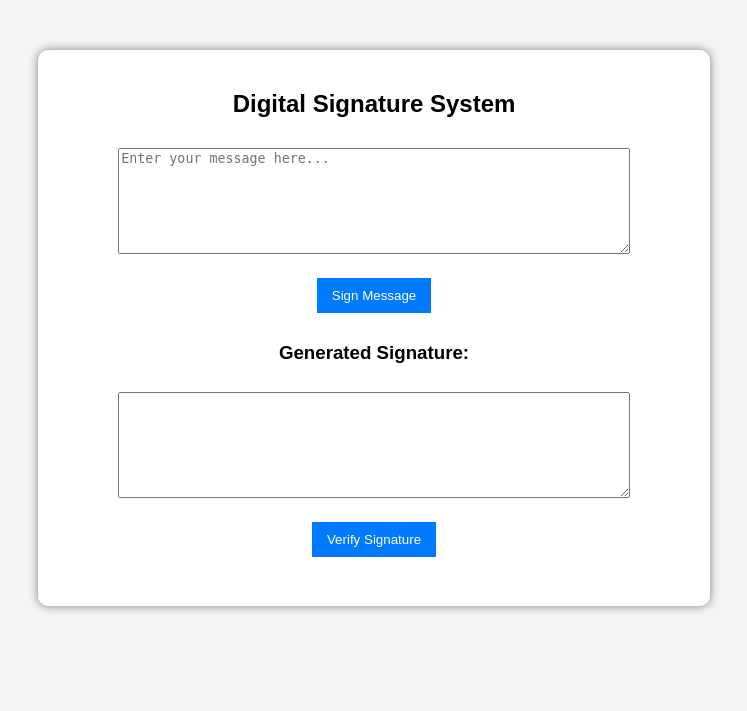
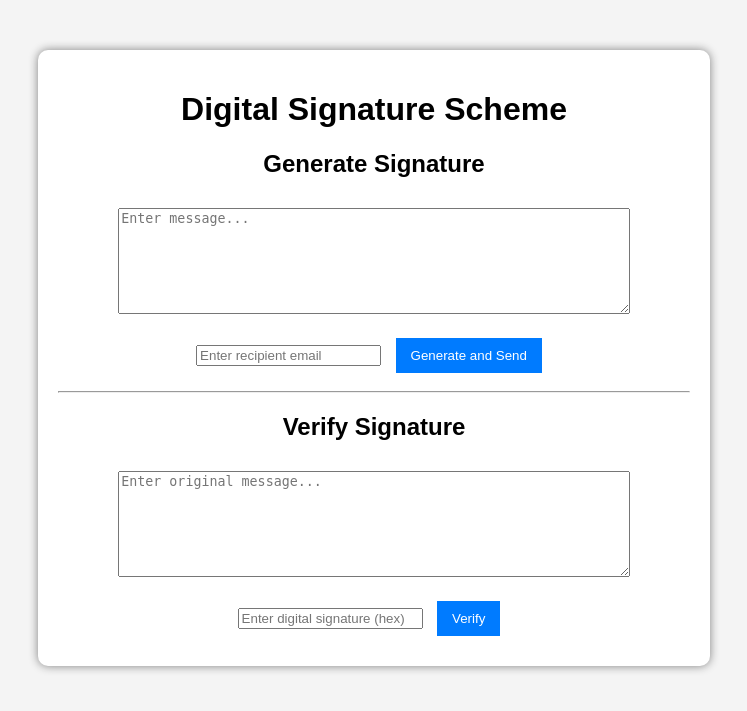
Before and after one commit to Nagendra0228/INS-Project, a Flask app: page / in a window 1280 px wide. Shown: the top 711 px of the page, without its empty margins (266-1013 px from the left). Run offline with Flask 3, Linux system fonts and the light colour scheme.

Commit message:
Update index.html

```diff
--- a/templates/index.html
+++ b/templates/index.html
@@ -2,58 +2,57 @@
 <html lang="en">
 <head>
     <meta charset="UTF-8">
-    <meta name="viewport" content="width=device-width, initial-scale=1.0">
-    <title>Digital Signature System</title>
-    <link rel="stylesheet" href="{{ url_for('static', filename='style.css') }}">
+    <title>Digital Signature Scheme</title>
+    <link rel="stylesheet" href="/static/style.css">
 </head>
 <body>
     <div class="container">
-        <h2>Digital Signature System</h2>
+        <h1>Digital Signature Scheme</h1>
 
-        <textarea id="message" placeholder="Enter your message here..."></textarea>
-        <button onclick="signMessage()">Sign Message</button>
+        <form id="genForm">
+            <h2>Generate Signature</h2>
+            <textarea name="message" placeholder="Enter message..." required></textarea>
+            <input type="email" name="email" placeholder="Enter recipient email" required>
+            <button type="submit">Generate and Send</button>
+        </form>
 
-        <h3>Generated Signature:</h3>
-        <textarea id="signature" readonly></textarea>
+        <div id="output"></div>
 
-        <button onclick="verifySignature()">Verify Signature</button>
-        <h3 id="verification-status"></h3>
+        <hr>
+
+        <form id="verifyForm">
+            <h2>Verify Signature</h2>
+            <textarea name="message" placeholder="Enter original message..." required></textarea>
+            <input type="text" name="signature" placeholder="Enter digital signature (hex)" required>
+            <button type="submit">Verify</button>
+        </form>
+
+        <div id="verifyOutput"></div>
     </div>
 
     <script>
-        function signMessage() {
-            let message = document.getElementById("message").value;
+        document.getElementById('genForm').onsubmit = async (e) => {
+            e.preventDefault();
+            const formData = new FormData(e.target);
+            const res = await fetch('/generate_signature', {
+                method: 'POST',
+                body: formData
+            });
+            const data = await res.json();
+            document.getElementById('output').innerText =
+                `Message: ${data.message}\nSignature: ${data.signature}`;
+        };
 
-            fetch('/sign', {
+        document.getElementById('verifyForm').onsubmit = async (e) => {
+            e.preventDefault();
+            const formData = new FormData(e.target);
+            const res = await fetch('/verify_signature', {
                 method: 'POST',
-                body: new URLSearchParams({'message': message}),
-                headers: {'Content-Type': 'application/x-www-form-urlencoded'}
-            })
-            .then(response => response.json())
-            .then(data => {
-                if (data.error) {
-                    alert("Error: " + data.error);
-                } else {
-                    document.getElementById("signature").value = data.signature;
-                    alert("Message Signed Successfully!");
-                }
+                body: formData
             });
-        }
-
-        function verifySignature() {
-            let message = document.getElementById("message").value;
-            let signature = document.getElementById("signature").value;
-
-            fetch('/verify', {
-                method: 'POST',
-                body: new URLSearchParams({'message': message, 'signature': signature}),
-                headers: {'Content-Type': 'application/x-www-form-urlencoded'}
-            })
-            .then(response => response.json())
-            .then(data => {
-                document.getElementById("verification-status").innerText = data.status;
-            });
-        }
+            const data = await res.json();
+            document.getElementById('verifyOutput').innerText = data.result;
+        };
     </script>
 </body>
 </html>
```
